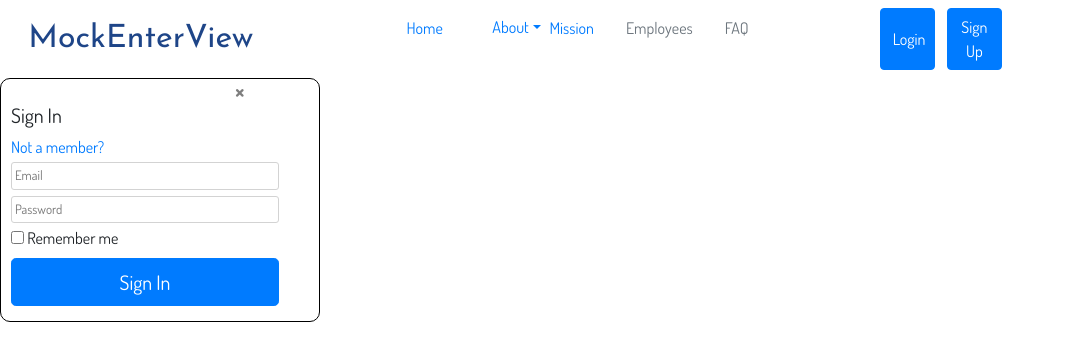
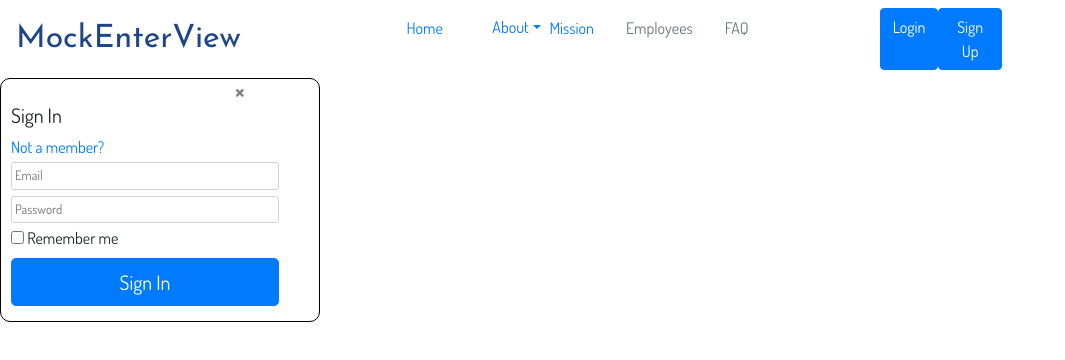
Before and after one commit to mockenterview/frontend, a React (Create React App) app: page /login in a window 1280 px wide. Shown: the top 360 px of the page, without its empty margins (0-1065 px from the left). Built offline with nearby package versions, Linux system fonts and the light colour scheme.

Commit message:
+ Changed img url location

```diff
--- a/src/App.css
+++ b/src/App.css
@@ -44,6 +44,7 @@
   border:1px solid black;
   border-radius: 10px;
   width: 25%;
+  align-items: center;
 }
 
 .reg_log_wrapper .col{
--- a/src/Components/About/About.css
+++ b/src/Components/About/About.css
@@ -39,7 +39,7 @@ margin: 50px auto ;
 display: flex;
 justify-content: space-evenly;
 align-content: flex-start;
-background-image: url("C:\Users\derek\Documents\GitStuff\hackathon\frontend\src\images\desktop image.jpg");
+background-image: url("/desktop-image.jpg");
 background-color: #13466393;
 background-size: 120%;
 border-radius: 10px;
--- a/src/Components/Header/home-header.css
+++ b/src/Components/Header/home-header.css
@@ -16,6 +16,10 @@
     color: #1E4588;
     margin: 10px, 5px, 5px, 5px;
     width: 20%;
+}
+
+.logo a:hover{
+    text-decoration: none;
 }
 
 .nav {
--- a/src/Components/Header/home-header.js
+++ b/src/Components/Header/home-header.js
@@ -15,14 +15,16 @@ const Header = props => {
 
     return (
         <Navbar className='header'>
-            <div className='logo'>
-                MockEnterView
+
+            <div>
+               <a href="/" className='logo'> MockEnterView </a>
             </div>
+
             <div className='nav'>
             <Nav>
                 <div className='link'>
              <NavItem>
-                <NavLink href="#home">Home</NavLink>
+                <NavLink href="/">Home</NavLink>
             </NavItem>
             <Dropdown isOpen={dropdownOpen} toggle={toggle}>
                 <DropdownToggle color='link' caret >
@@ -45,8 +47,8 @@ const Header = props => {
             </NavItem>
             </div>
                 <div className='auth'>
-                    <Button color="primary" onClick={<Redirect to={Login} /> }>Login</Button>
-                    <Button color="primary" onClick={<Redirect to={Register} />}>Sign Up</Button>
+                    <Button color="primary" href="/login">Login</Button>
+                    <Button color="primary" href="/register" >Sign Up</Button>
                 </div>
             </Nav>
             </div>
```
Also changed, not shown: public/desktop-image.jpg (renamed from src/images/desktop image.jpg).
